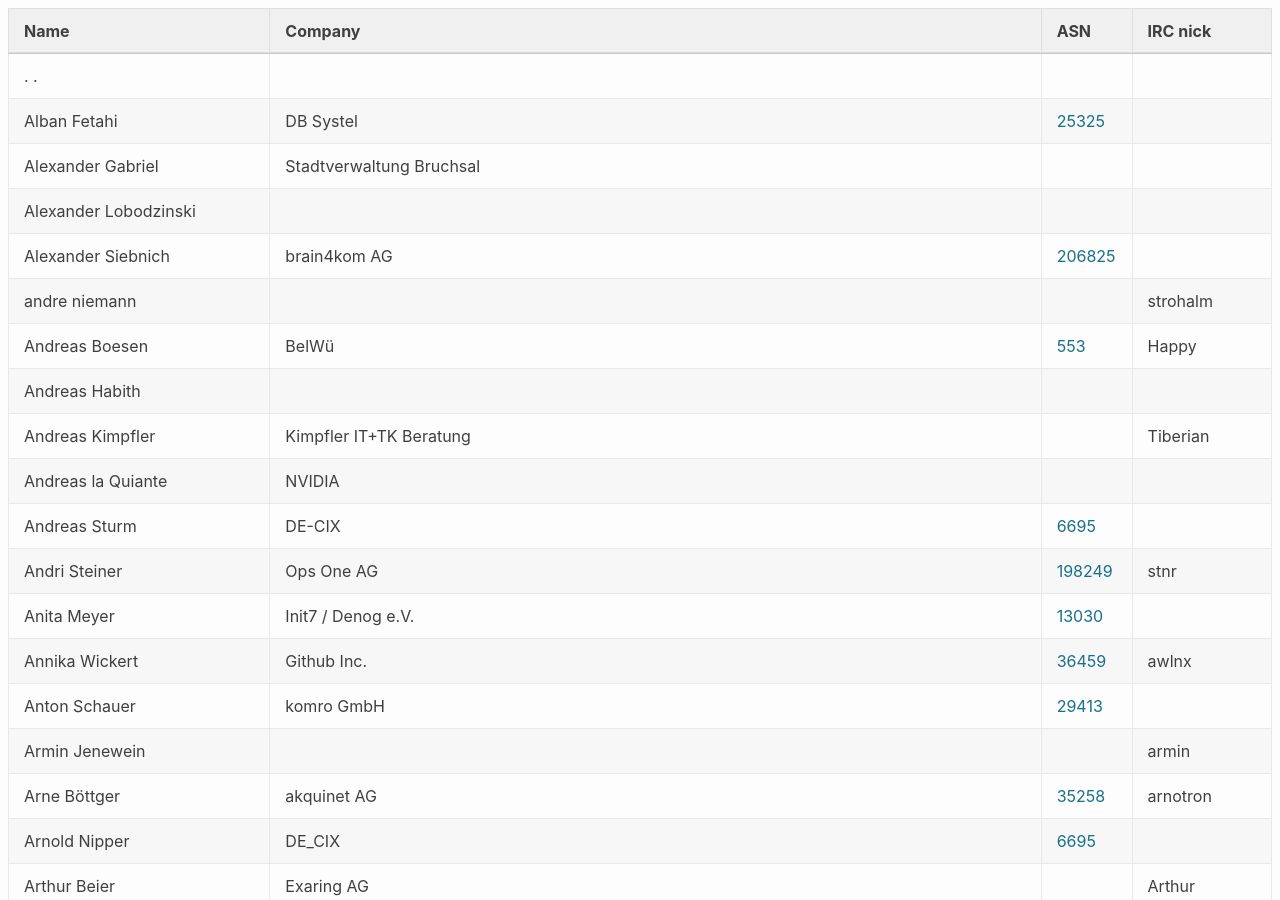
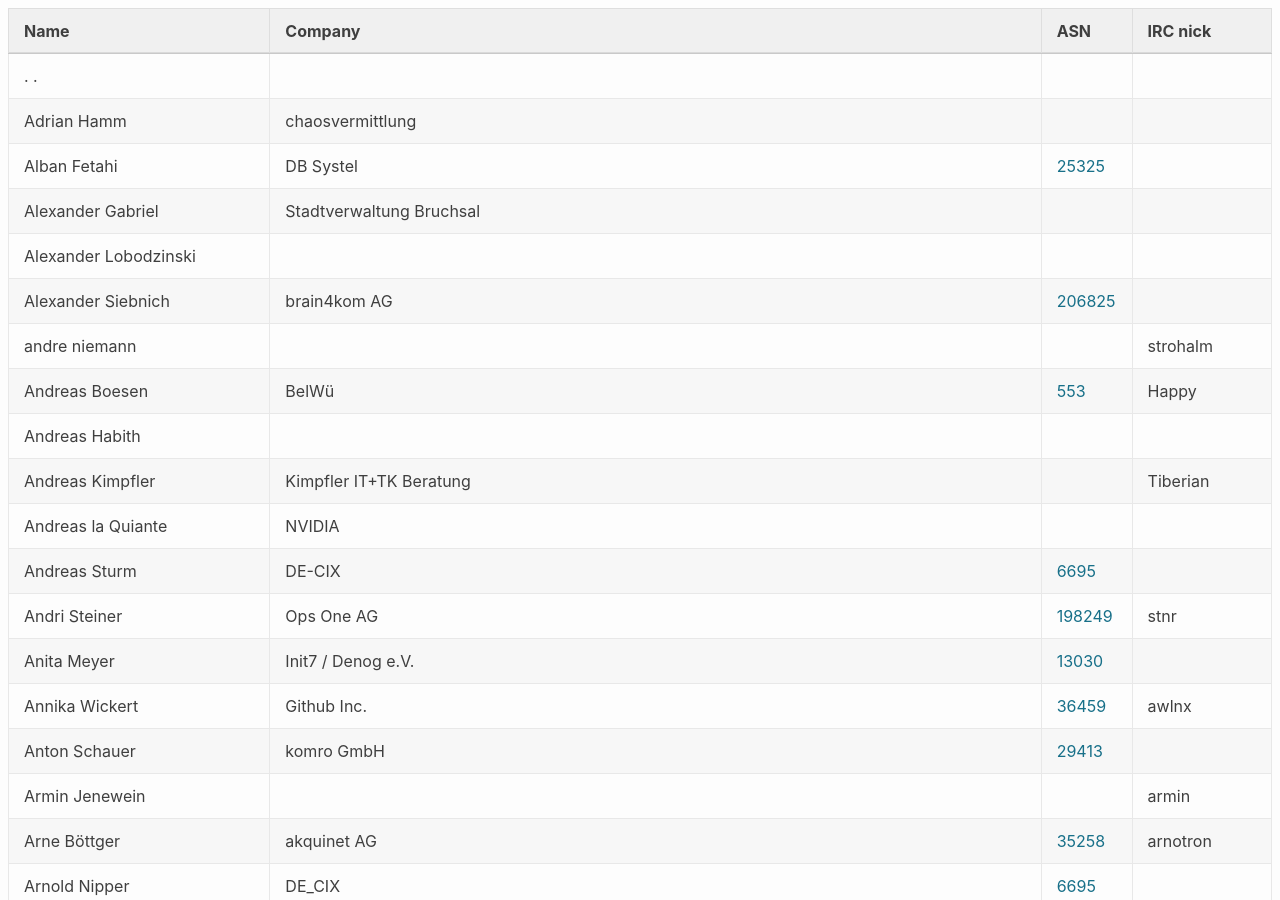
Before and after one commit to denog/pretix-attendeelist, a Jekyll site: the page built from denog2020.markdown, in a window 1280 px wide and 900 px high. Built offline with Jekyll 4.4.1, drawn with Linux system fonts in a browser that asks for light colours.

Commit message:
Latest data: Tue Feb  2 21:39:21 UTC 2021

```diff
--- a/_data/attendees_meetup2021-01.json
+++ b/_data/attendees_meetup2021-01.json
@@ -2,6 +2,12 @@
   {
     "name": ". .",
     "company": null,
+    "irc": null,
+    "asn": null
+  },
+  {
+    "name": "Adrian Hamm",
+    "company": "chaosvermittlung",
     "irc": null,
     "asn": null
   },
```
